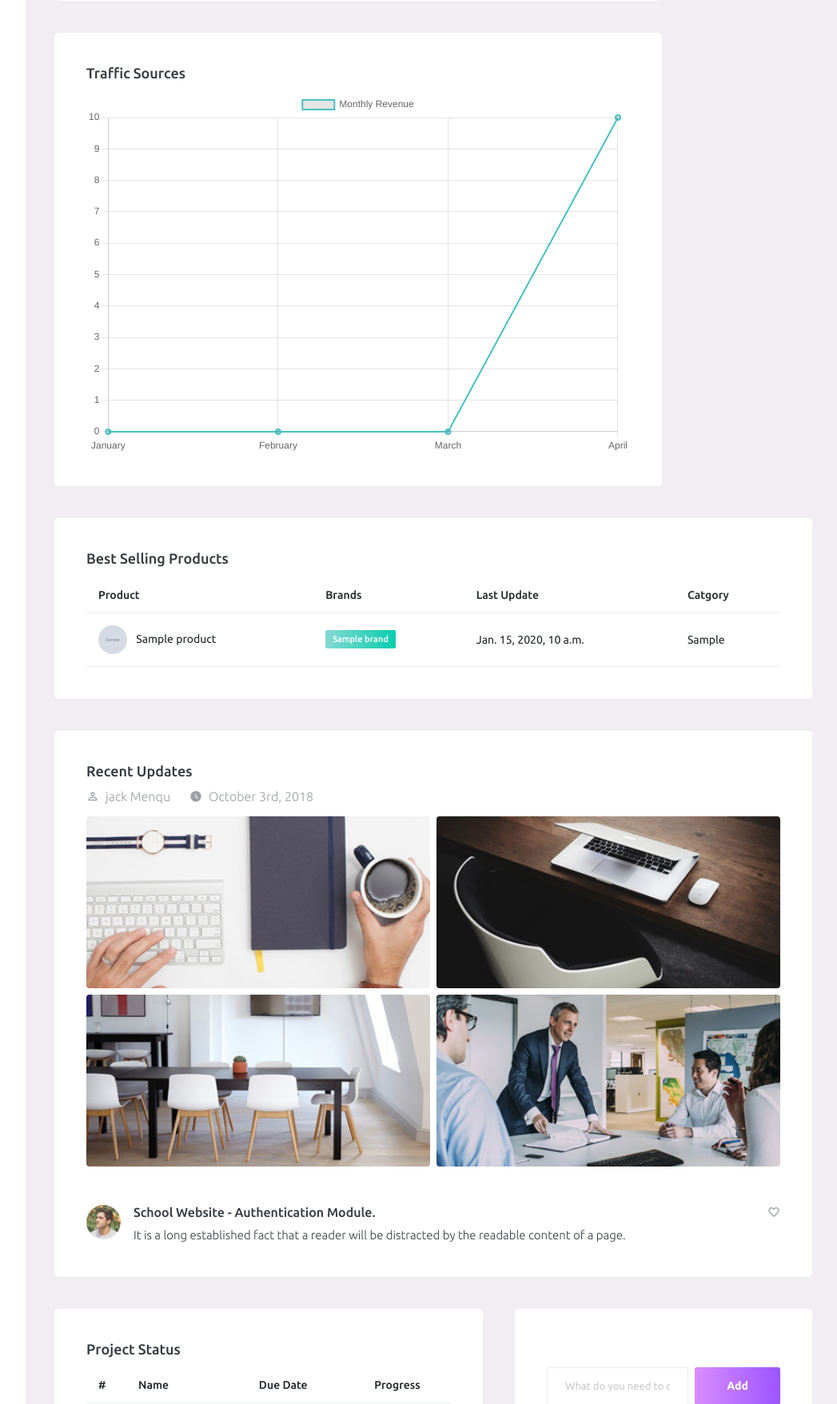
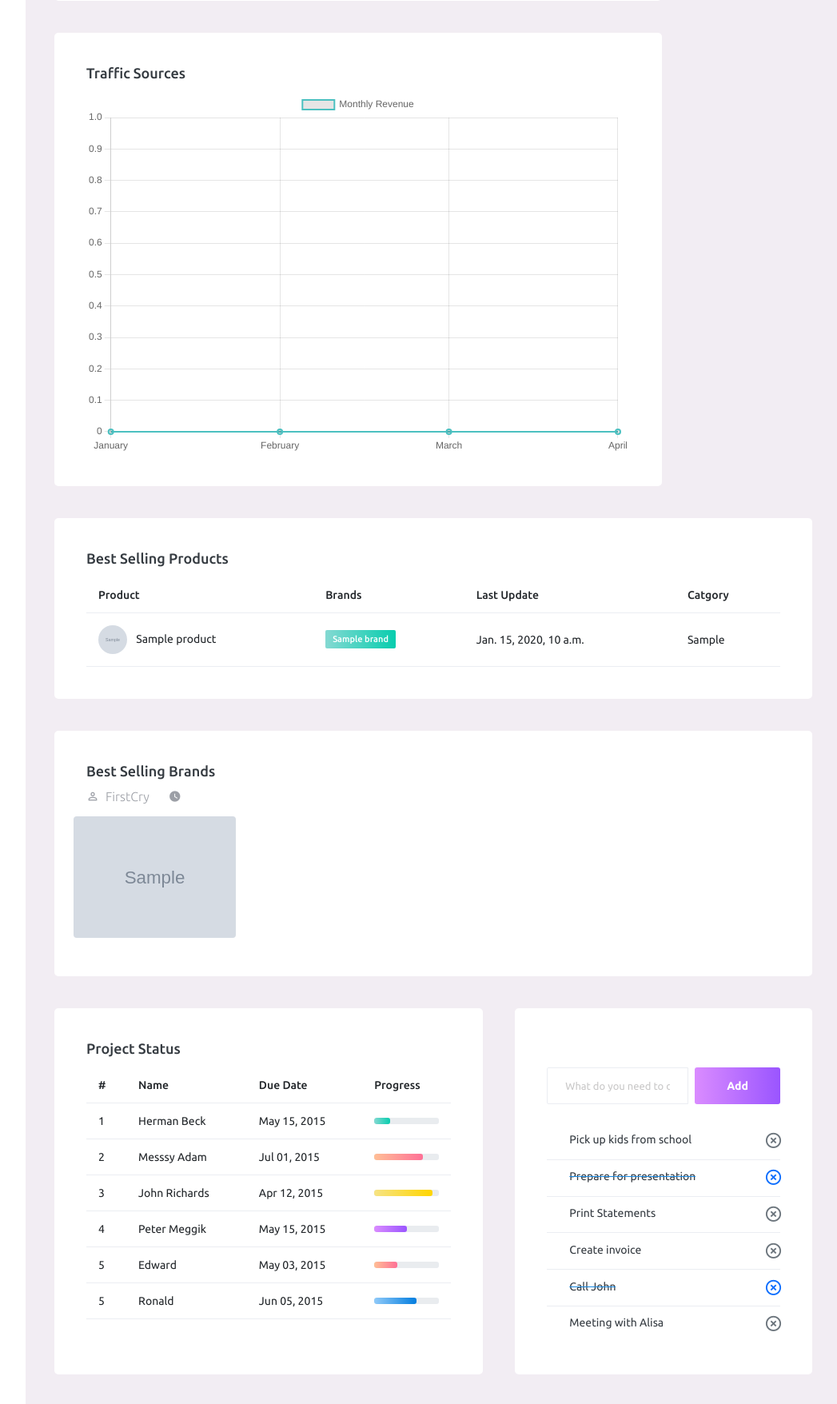
Before and after one commit to crcr-hub/django-firstcry, a Django app: page /adminhome in a window 1280 px wide. Shown: the part 1074-2830 px from the top of the page at 80% size, without its empty margins (228-1275 px from the left). Run offline with Django 4.2, Linux system fonts and the light colour scheme; a user stored in the database is signed in; tables that the repository leaves empty hold one stand-in row (values such as "Sample post"); grey boxes marked "Sample" are stand-in pictures; some libraries are stand-ins or nearby versions.

Commit message:
added top selling Brands

```diff
--- a/firstcryapp/views.py
+++ b/firstcryapp/views.py
@@ -287,10 +287,11 @@ def adminhome(request):
 
     start_date = today - timedelta(weeks=1)
     end_date = today
-    order_data = order.objects.filter(date__range=[start_date,end_date ])
+    order_data = order.objects.filter(date__range=[start_date,end_date ],order_status= 'Delivered')
     return_data = return_order.objects.filter(date__range=[start_date,end_date ])
     total = 0
     return_amount = 0
+    print("orderdata",order_data)
     for item in order_data:
         if item.total_amount:
             total = total+  item.total_amount
@@ -319,9 +320,13 @@ def adminhome(request):
 
     top_selling_products_dict = products.objects.in_bulk(top_selling_productsIds)
     top_selling_products = [top_selling_products_dict[id] for id in top_selling_productsIds]
-    print(top_selling_products)
+    brand = brands.objects.all()
+    top_selling_brands = order_items.objects.values('product__brand__logo').annotate(total_sales=Count('id')).order_by('-total_sales')[:10]
+    print(top_selling_brands)
+    for item in top_selling_brands:
+        print("Top Selling Brand:", item['product__brand__logo'])
     data = {'order_count':order_count,
-                'total':total_value,'bestpro':top_selling_products
+                'total':total_value,'bestpro':top_selling_products,'product_brands':top_selling_brands
                 }
     return render(request,'adminhome1.html',data)
 
@@ -355,7 +360,7 @@ def get_monthly_order_data(request):
 
     # Now, months contains the list of month numbers from January 2024 up to the current month
     monthly_sales_order_count = order.objects.filter( date__year=current_year,
-        date__month__lte=current_month).values('date__month').annotate(order_count=Count('id'))
+        date__month__lte=current_month,order_status= 'Delivered').values('date__month').annotate(order_count=Count('id'))
     print(monthly_sales_order_count)
 
     monthdata = []
@@ -373,7 +378,7 @@ def get_monthly_order_data(request):
 
     # for line chart
     linechartMonthData = []
-    monthly_totals = order.objects.annotate(month=ExtractMonth('date')).values('month').annotate(total_amount=Sum('total_amount'))
+    monthly_totals = order.objects.annotate(month=ExtractMonth('date')).filter(order_status= 'Delivered').values('month').annotate(total_amount=Sum('total_amount'))
     for i in reversed(monthly_totals):
         linechartMonthData.append(float(i['total_amount']))
 
@@ -415,7 +420,7 @@ def changeChartData(request):
 
         # Now, months contains the list of month numbers from January 2024 up to the current month
         monthly_sales_order_count = order.objects.filter( date__year=current_year,
-            date__month__lte=current_month).values('date__month').annotate(order_count=Count('id'))
+            date__month__lte=current_month,order_status= 'Delivered').values('date__month').annotate(order_count=Count('id'))
         print(monthly_sales_order_count)
 
         monthdata = []
@@ -502,7 +507,7 @@ def changeChartData(request):
         for year in range(start_year, end_year + 1):
             # Aggregate data for the year
             yearly_sales_order_count = order.objects.filter(
-                date__year=year).values('date__year').annotate(
+                date__year=year,order_status= 'Delivered').values('date__year').annotate(
                 order_count=Count('id'),total_amount=Sum('total_amount')).order_by('date__year')
 
             # Extract data for the year
--- a/templates/adminhome1.html
+++ b/templates/adminhome1.html
@@ -432,37 +432,39 @@
               <div class="col-12 grid-margin stretch-card">
                 <div class="card">
                   <div class="card-body">
-                    <h4 class="card-title">Recent Updates</h4>
+                    <h4 class="card-title">Best selling Brands</h4>
                     <div class="d-flex">
                       <div class="d-flex align-items-center me-4 text-muted font-weight-light">
                         <i class="mdi mdi-account-outline icon-sm me-2"></i>
-                        <span>jack Menqu</span>
+                        <span>FirstCry</span>
                       </div>
                       <div class="d-flex align-items-center text-muted font-weight-light">
                         <i class="mdi mdi-clock icon-sm me-2"></i>
-                        <span>October 3rd, 2018</span>
+                        <span></span>
                       </div>
                     </div>
-                    <div class="row mt-3">
-                      <div class="col-6 pe-1">
-                        <img src="{% static 'adminstyle2/images/dashboard/img_1.jpg' %}" class="mb-2 mw-100 w-100 rounded" alt="image">
-                        <img src="{% static 'adminstyle2/images/dashboard/img_4.jpg' %}" class="mw-100 w-100 rounded" alt="image">
+                    <div class="row mt-3 ">
+
+
+
+
+                      {% for image_source in product_brands %}
+
+
+                      {% if forloop.counter0|divisibleby:4 and not forloop.first %}
+                          </div><div class="row">
+                      {% endif %}
+                      <div class="col-3 {% if forloop.last %} ps-1 {% else %} pe-1 {% endif %}">
+
+                        <img src="{{ image_source.product__brand__logo}}" class="mb-2 mw-100 w-100 rounded" alt="image">
+
                       </div>
-                      <div class="col-6 ps-1">
-                        <img src="{% static 'adminstyle2/images/dashboard/img_2.jpg' %}" class="mb-2 mw-100 w-100 rounded" alt="image">
-                        <img src="{% static 'adminstyle2/images/dashboard/img_3.jpg' %}" class="mw-100 w-100 rounded" alt="image">
-                      </div>
+
+                      {% endfor %}
+
+
                     </div>
-                    <div class="d-flex mt-5 align-items-top">
-                      <img src="{% static 'adminstyle2/images/faces/face3.jpg' %}" class="img-sm rounded-circle me-3" alt="image">
-                      <div class="mb-0 flex-grow">
-                        <h5 class="me-2 mb-2">School Website - Authentication Module.</h5>
-                        <p class="mb-0 font-weight-light">It is a long established fact that a reader will be distracted by the readable content of a page.</p>
-                      </div>
-                      <div class="ms-auto">
-                        <i class="mdi mdi-heart-outline text-muted"></i>
-                      </div>
-                    </div>
+
                   </div>
                 </div>
               </div>
```
